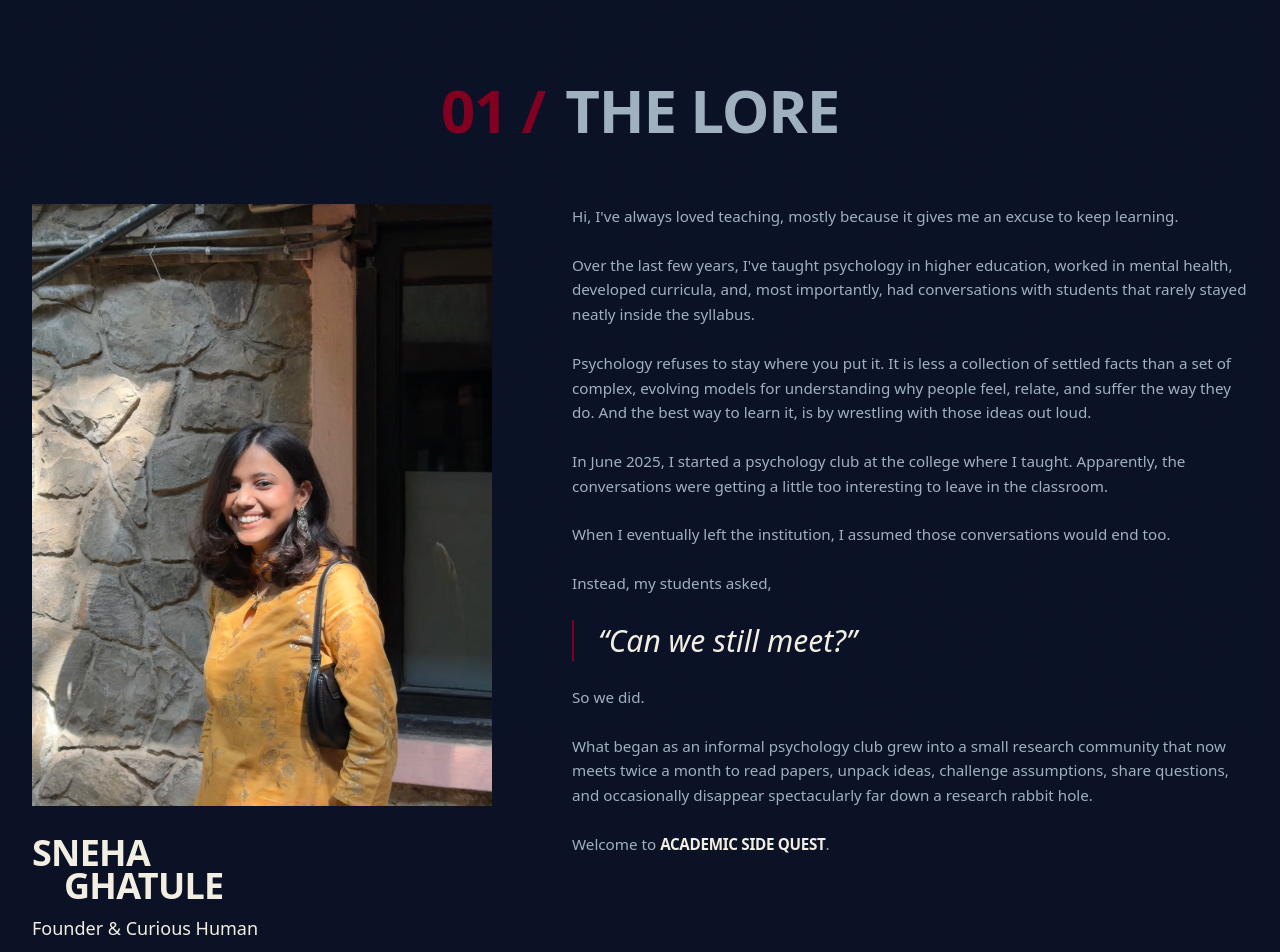
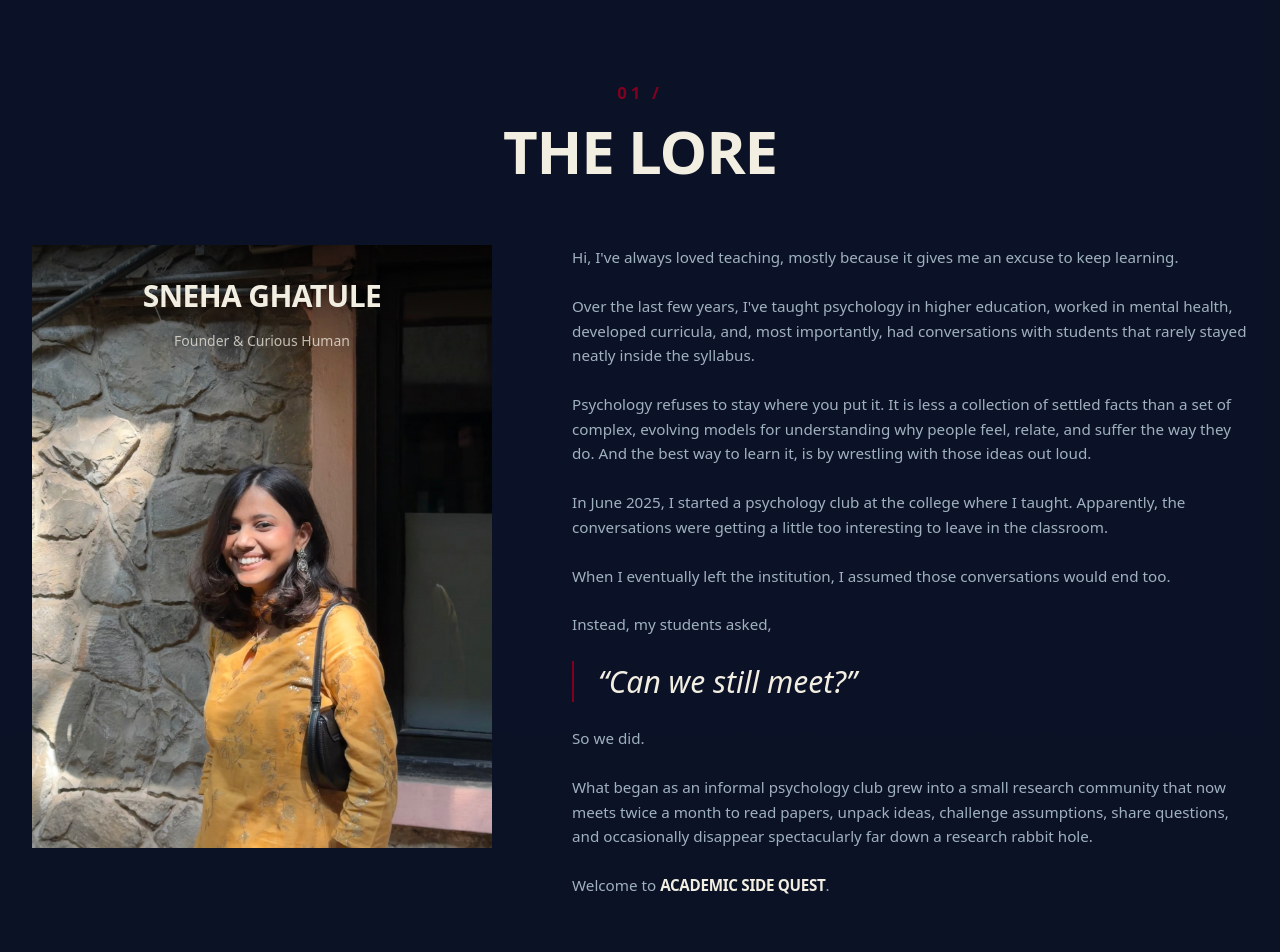
Before and after one commit to snehaghatule/academic-side-quest, a Next.js app: page /about in a window 1280 px wide. Shown: the part 80-1032 px from the top of the page. Built offline with nearby package versions, Linux system fonts and the light colour scheme; a web font is replaced by a local one.

Commit message:
Name on photo top like home caption, 01/ above THE LORE

```diff
--- a/src/components/sections/Founder.tsx
+++ b/src/components/sections/Founder.tsx
@@ -20,8 +20,6 @@ function renderBrand(text: string): ReactNode {
 export function Founder() {
   const bio = founder.bio;
   const studentsAsk = bio[5].split('"');
-  const [firstName, ...rest] = founder.name.split(" ");
-  const lastName = rest.join(" ");
 
   const body = (text: string) => (
     <p className="text-[0.95rem] leading-relaxed text-mist">{renderBrand(text)}</p>
@@ -30,14 +28,12 @@ export function Founder() {
   return (
     <section className="bg-paper px-5 py-28 sm:px-8 md:py-40">
       <div className="mx-auto max-w-7xl">
-        <h2 className="flex flex-wrap items-baseline justify-center gap-x-5 gap-y-2 text-center">
-          <span className="display text-4xl font-bold uppercase leading-none tracking-[0.06em] text-ember sm:text-5xl md:text-6xl">
-            01 /
-          </span>
-          <span className="display text-4xl font-bold uppercase leading-none tracking-[0.06em] text-mist sm:text-5xl md:text-6xl">
+        <div className="flex flex-col items-center">
+          <span className="label label-large text-ember">01 /</span>
+          <h2 className="display mt-4 text-4xl font-bold uppercase leading-none tracking-[0.06em] text-ink sm:text-5xl md:text-6xl">
             the lore
-          </span>
-        </h2>
+          </h2>
+        </div>
 
         <div className="mt-16 grid items-start gap-14 lg:grid-cols-12 lg:gap-20">
           <div className="lg:col-span-5">
@@ -58,14 +54,13 @@ export function Founder() {
                     </p>
                   </div>
                 )}
+                <div className="absolute inset-x-0 top-0 flex flex-col items-center bg-gradient-to-b from-black/70 via-black/25 to-transparent px-6 pb-16 pt-8 text-center">
+                  <p className="display text-2xl font-bold uppercase leading-tight tracking-[-0.01em] text-ink sm:text-3xl">
+                    {founder.name}
+                  </p>
+                  <p className="mt-4 text-sm text-ink/75">{founder.role}</p>
+                </div>
               </figure>
-              <div className="mt-5">
-                <h3 className="display text-3xl font-bold uppercase leading-[0.9] tracking-[-0.02em] text-ink sm:text-4xl">
-                  {firstName}
-                  {lastName ? <span className="block pl-8">{lastName}</span> : null}
-                </h3>
-                <p className="font-accent mt-3 text-lg text-ink">{founder.role}</p>
-              </div>
             </Reveal>
           </div>
 
```
